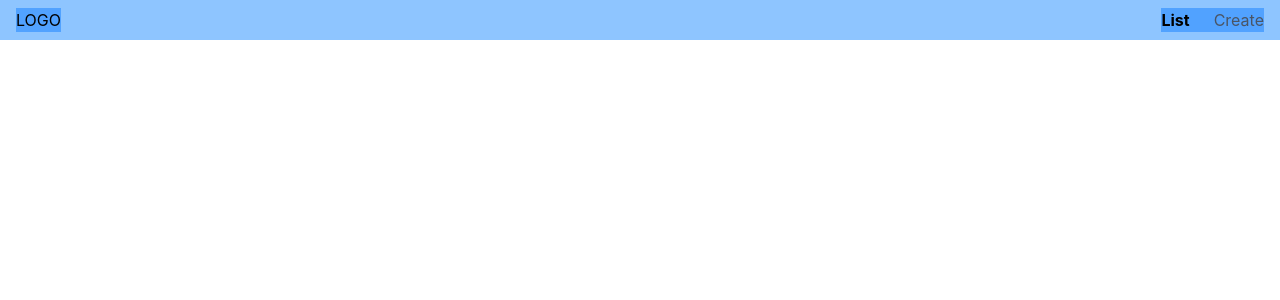
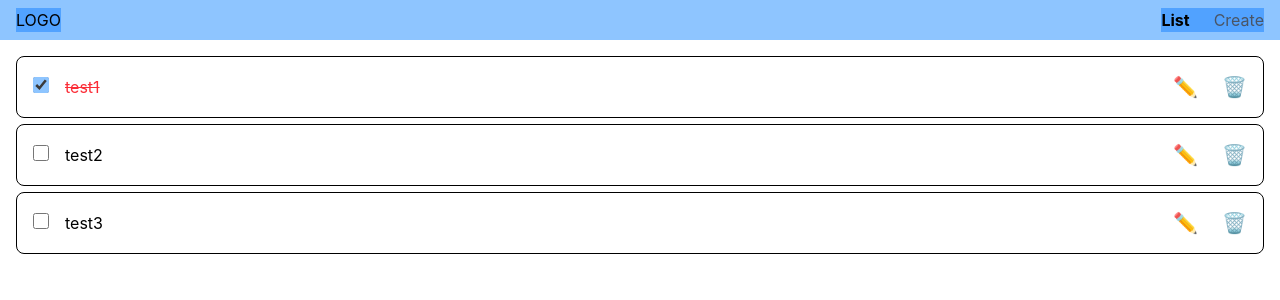
Before and after one commit to zernpany-fs/React-Todo-Router, a React (Vite) app: page / in a window 1280 px wide. Shown: the top 300 px of the page. Built offline with nearby package versions, Linux system fonts and the light colour scheme.

Commit message:
Add todo and todolist

```diff
--- a/src/components/RootLayout.jsx
+++ b/src/components/RootLayout.jsx
@@ -5,7 +5,9 @@ export default function RootLayout() {
   return (
     <>
       <Header />
-      <Outlet />
+      <main className="p-4">
+        <Outlet />
+      </main>
     </>
   );
 }
--- a/src/components/TodoItem.jsx
+++ b/src/components/TodoItem.jsx
@@ -1,3 +1,26 @@
-export default function TodoItem() {
-  return <div>TodoItem</div>;
+import { Link } from "react-router";
+
+// props(not popular anymore) ==> use destructuring {id, title, completed}
+export default function TodoItem({ id, title, completed }) {
+  return (
+    <li className="flex justify-between items-center border rounded-lg px-4 py-4">
+      <div className="space-x-4">
+        <input
+          type="checkbox"
+          className="size-4 accent-blue-300 rounded-lg"
+          checked={completed}
+        />
+        <span className={completed ? "text-red-500 line-through" : ""}>
+          {title}
+        </span>
+      </div>
+
+      <div className="space-x-6">
+        <Link to={`/edit/${id}`} className="text-xl hover:shadow-lg">
+          ✏️
+        </Link>
+        <button className="text-xl hover:shadow-lg">🗑️</button>
+      </div>
+    </li>
+  );
 }
--- a/src/components/TodoList.jsx
+++ b/src/components/TodoList.jsx
@@ -1,3 +1,11 @@
+import TodoItem from "./TodoItem";
+
 export default function TodoList() {
-  return <div>TodoList</div>;
+  return (
+    <ul className="space-y-1.5">
+      <TodoItem id={1} title="test1" completed={true} />
+      <TodoItem id={2} title="test2" completed={false} />
+      <TodoItem id={3} title="test3" completed={false} />
+    </ul>
+  );
 }
--- a/src/pages/HomePage.jsx
+++ b/src/pages/HomePage.jsx
@@ -1,3 +1,9 @@
+import TodoList from "../components/TodoList";
+
 export default function HomePage() {
-  return <div>HomePage</div>;
+  return (
+    <div>
+      <TodoList />
+    </div>
+  );
 }
--- a/src/routes/routes.jsx
+++ b/src/routes/routes.jsx
@@ -9,9 +9,9 @@ export const router = createBrowserRouter([
     path: "/",
     Component: RootLayout,
     children: [
-      { path: "/create", Component: CreateTodoPage },
-      { path: "/edit/:todoId", Component: EditTodoPage },
-      { path: "/home", Component: HomePage },
+      { index: true, Component: HomePage },
+      { path: "edit/:todoId", Component: EditTodoPage },
+      { path: "create", Component: CreateTodoPage },
     ],
   },
 ]);
```
